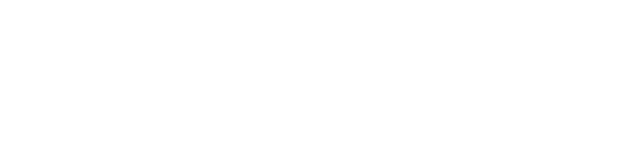
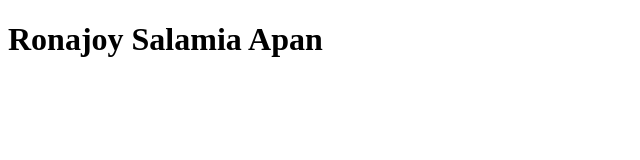
Before and after one commit to rijapersonal/Pass_It_On, a plain HTML site: page index.html in a window 1280 px wide. Shown: the whole page, without its empty margins (0-640 px from the left). Drawn offline with Linux system fonts and the light colour scheme.

Commit message:
Ronajoy added her name

```diff
--- a/index.html
+++ b/index.html
@@ -6,6 +6,6 @@
     <title>Activity</title>
 </head>
 <body>
-
+    <h1>Ronajoy Salamia Apan</h1>
 </body>
 </html>
```
